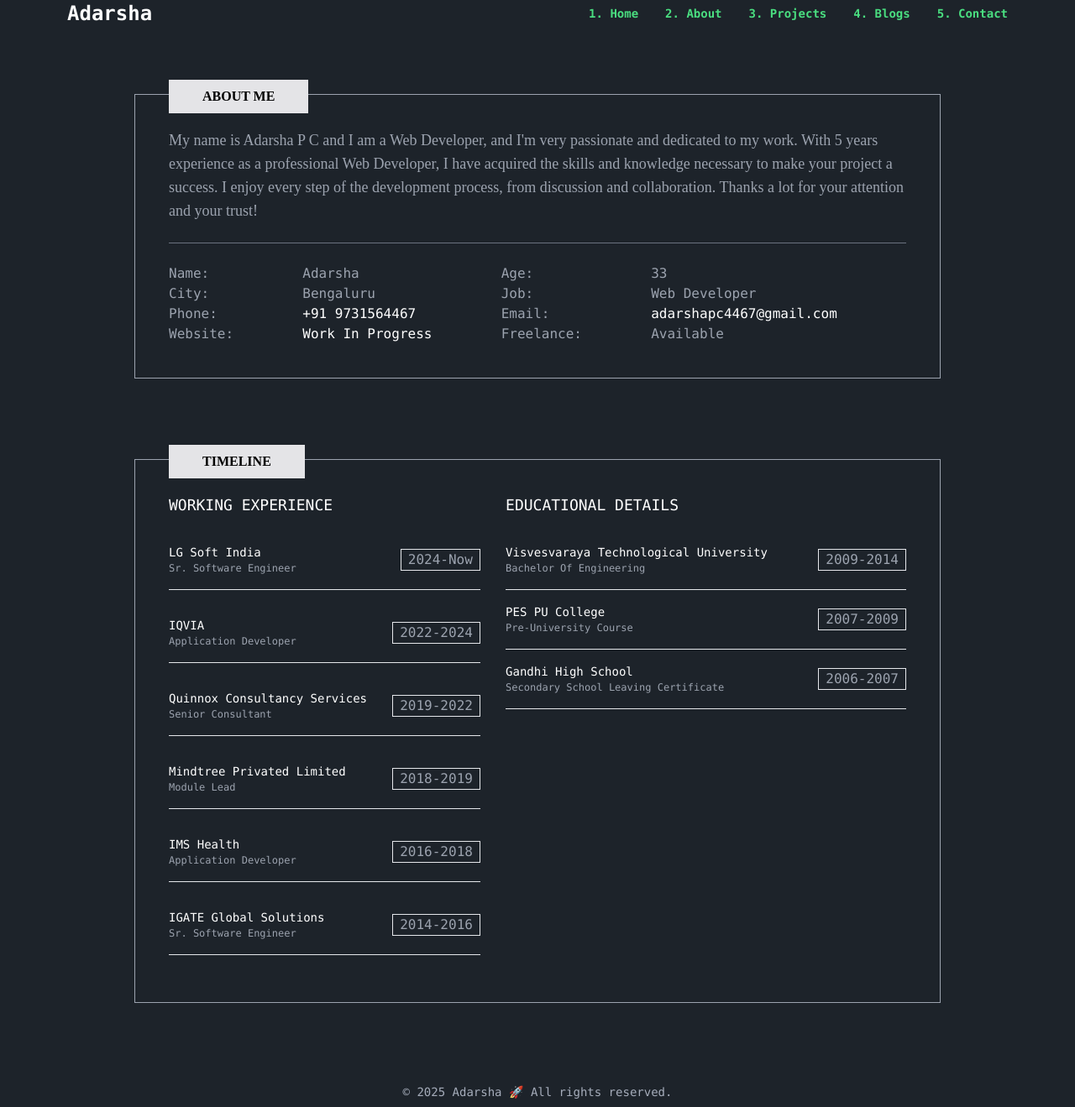
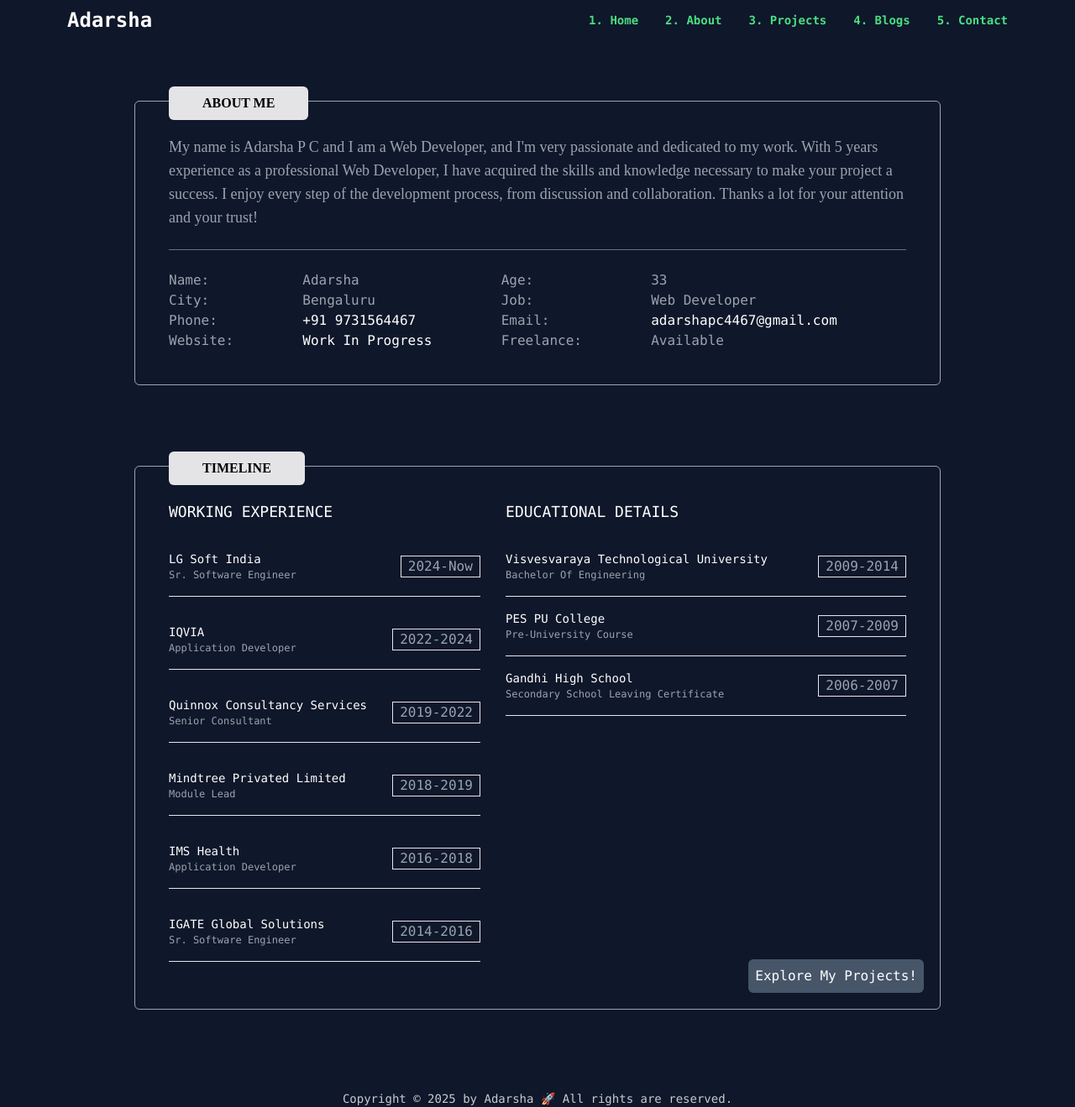
Before and after one commit to AdarshaCoding/adarsha-portfolio, a React (Vite) app: page /about in a window 1280 px wide. Shown: the whole page at 84% size. Built offline with nearby package versions, Linux system fonts and the light colour scheme.

Commit message:
Updated all the components - with dynamic style updates when scrolled

```diff
--- a/index.html
+++ b/index.html
@@ -1,5 +1,5 @@
 <!doctype html>
-<html lang="en" data-theme="dark">
+<html lang="en" data-theme="night">
   <head>
     <meta charset="UTF-8" />
     <link rel="icon" type="image/svg+xml" href="/vite.svg" />
--- a/src/components/Footer.jsx
+++ b/src/components/Footer.jsx
@@ -4,7 +4,7 @@ const Footer = () => {
   return (
     <footer className="font-mono text-sm">
       <div className="container mx-auto text-center">
-        <p>© 2025 Adarsha 🚀 All rights reserved.</p>
+        <p>Copyright © 2025 by Adarsha 🚀 All rights are reserved.</p>
       </div>
     </footer>
   );
--- a/src/components/Header.jsx
+++ b/src/components/Header.jsx
@@ -1,3 +1,4 @@
+import { useEffect, useState } from "react";
 import { Link } from "react-router-dom";
 
 const Title = () => {
@@ -9,8 +10,33 @@ const Title = () => {
 };
 
 const Header = () => {
+  const [scroll, setScroll] = useState(false);
+
+  // Debugging: Log scroll position to verify it's updating
+  useEffect(() => {
+    const handleScroll = () => {
+      console.log("Scroll Position:", window.scrollY); // Log scroll position for debugging
+      if (window.scrollY > 50) {
+        setScroll(true);
+      } else {
+        setScroll(false);
+      }
+    };
+
+    window.addEventListener("scroll", handleScroll);
+
+    // Cleanup the event listener
+    return () => {
+      window.removeEventListener("scroll", handleScroll);
+    };
+  }, []); // Empty dependency array means this runs only once, on mount
+
   return (
-    <header className="font-mono text-white">
+    <header
+      className={`font-mono text-white mt-2 sticky top-0 left-0 transition-all duration-300 ${
+        scroll ? "bg-black z-10" : ""
+      }`}
+    >
       <div className="flex justify-between items-center">
         <Title />
         <nav>
--- a/src/pages/About.jsx
+++ b/src/pages/About.jsx
@@ -1,10 +1,11 @@
+import { Link } from "react-router-dom";
 import aboutData from "../data/aboutData.json";
 import { experience, education } from "../utils/constants";
 const About = () => {
   return (
-    <div>
-      <div className="p-10 border border-gray-400 relative font-syne">
-        <h2 className="font-semibold text-black absolute top-[-18px] bg-zinc-200 p-2 px-10">
+    <div className="relative">
+      <div className="p-10 border border-gray-400 relative font-syne rounded-md">
+        <h2 className="font-semibold text-black absolute top-[-18px] bg-zinc-200 p-2 px-10 rounded-md">
           ABOUT ME
         </h2>
         <p className="text-gray-400 text-lg">{aboutData.about}</p>
@@ -46,8 +47,8 @@ const About = () => {
           </div>
         </div>
       </div>
-      <div className="p-10 border border-gray-400 relative font-syne my-24">
-        <h2 className="font-semibold text-black absolute top-[-18px] bg-zinc-200 p-2 px-10">
+      <div className="p-10 border border-gray-400 relative font-syne my-24 rounded-md">
+        <h2 className="font-semibold text-black absolute top-[-18px] bg-zinc-200 p-2 px-10 rounded-md">
           TIMELINE
         </h2>
 
@@ -97,6 +98,9 @@ const About = () => {
           </div>
         </div>
       </div>
+      <button className="p-2 font-mono absolute  bg-slate-600 right-5 bottom-5 rounded-md  hover:text-orange-500">
+        <Link to="/projects">Explore My Projects!</Link>
+      </button>
     </div>
   );
 };
--- a/src/pages/Blogs.jsx
+++ b/src/pages/Blogs.jsx
@@ -1,7 +1,25 @@
 import React from "react";
+import { Link } from "react-router-dom";
 
 const Blogs = () => {
-  return <div>Blogs</div>;
+  return (
+    <div className="p-10 border border-gray-400 relative font-syne rounded-md h-96">
+      <h2 className="font-semibold text-black absolute top-[-18px] bg-zinc-200 p-2 px-10 rounded-md">
+        BLOGS
+      </h2>
+      <div>
+        {new Array(5).fill().map((_, item) => (
+          <div className="w-full border m-2 p-2" key={item}>
+            Blog - {item + 1}
+          </div>
+        ))}
+      </div>
+
+      <button className="p-2 font-mono absolute  bg-slate-600 right-5 bottom-2 rounded-md  hover:text-orange-500 ">
+        <Link to="/contact">To Connect With Me!</Link>
+      </button>
+    </div>
+  );
 };
 
 export default Blogs;
--- a/src/pages/Contact.jsx
+++ b/src/pages/Contact.jsx
@@ -1,7 +1,22 @@
-import React from "react";
+import React, { useState } from "react";
+import { Link } from "react-router-dom";
 
 const Contact = () => {
-  return <div>Contact</div>;
+  const [name, setName] = useState("");
+  const [email, setEmail] = useState("");
+  const [comment, setComment] = useState("");
+  return (
+    <div className="relative">
+      <div className="p-10 border border-gray-400 relative font-syne rounded-md">
+        <h2 className="font-semibold text-black absolute top-[-18px] bg-zinc-200 p-2 px-10 rounded-md">
+          GET IN TOUCH
+        </h2>
+      </div>
+      <button className="p-2 font-mono absolute right-5 bottom-5 rounded-md bg-slate-600 px-8 hover:text-orange-500">
+        <Link to="/">HOME</Link>
+      </button>
+    </div>
+  );
 };
 
 export default Contact;
--- a/src/pages/Home.jsx
+++ b/src/pages/Home.jsx
@@ -1,7 +1,20 @@
 import React from "react";
+import profile from "../assets/images/profileImage.jpg";
+import { Link } from "react-router-dom";
 
 const Home = () => {
-  return <div>Home</div>;
+  return (
+    <div className="p-10 border border-gray-600 rounded-md shadow-md shadow-slate-50 h-96 relative">
+      <div className="flex flex-col items-center">
+        <img src={profile} className="w-28 h-28 rounded-full" />
+        <h2 className="my-3 font-semibold text-3xl">ADARSHA CHANNAPPA</h2>
+        <h3 className="font-mono">Web Developer</h3>
+      </div>
+      <button className="p-2 font-mono absolute bg-slate-600 right-5 bottom-5 rounded-md  hover:text-orange-500">
+        <Link to="/about">Explore My World!</Link>
+      </button>
+    </div>
+  );
 };
 
 export default Home;
--- a/src/pages/Projects.jsx
+++ b/src/pages/Projects.jsx
@@ -1,7 +1,24 @@
 import React from "react";
+import { Link } from "react-router-dom";
 
 const Projects = () => {
-  return <div>Projects</div>;
+  return (
+    <div className="p-10 border border-gray-400 relative font-syne rounded-md h-96">
+      <h2 className="font-semibold text-black absolute top-[-18px] bg-zinc-200 p-2 px-10 rounded-md">
+        PROJECTS
+      </h2>
+      <div>
+        {new Array(5).fill().map((_, item) => (
+          <div className="w-full border m-2 p-2" key={item}>
+            Project - {item + 1}
+          </div>
+        ))}
+      </div>
+      <button className="p-2 font-mono absolute  bg-slate-600 right-5 bottom-2 rounded-md hover:text-orange-500">
+        <Link to="/blogs">Explore My Blogs!</Link>
+      </button>
+    </div>
+  );
 };
 
 export default Projects;
--- a/tailwind.config.js
+++ b/tailwind.config.js
@@ -2,7 +2,7 @@
 export default {
   content: ["./index.html", "./src/**/*.{js,ts,jsx,tsx}"],
   daisyui: {
-    themes: ["light", "dark", "cupcake"],
+    themes: ["light", "dark", "cupcake", "night"],
   },
   theme: {
     container: {
@@ -21,6 +21,9 @@ export default {
         lato: ["Lato", "sans-serif"],
         syne: ["Syne"],
         inter: ["Inter", "sans-serif"],
+        inconsolata: ["Inconsolata", "monospace"],
+        merriweather: ["Merriweather", "serif"],
+        playfair: ["Playfair Display", "serif"],
       },
       animation: {
         "underline-animation": "underlineEffect 1s ease-in-out forwards",
```
Also changed, not shown: src/assets/images/profileImage.jpg (added), src/assets/images/profileImage.png (added).
